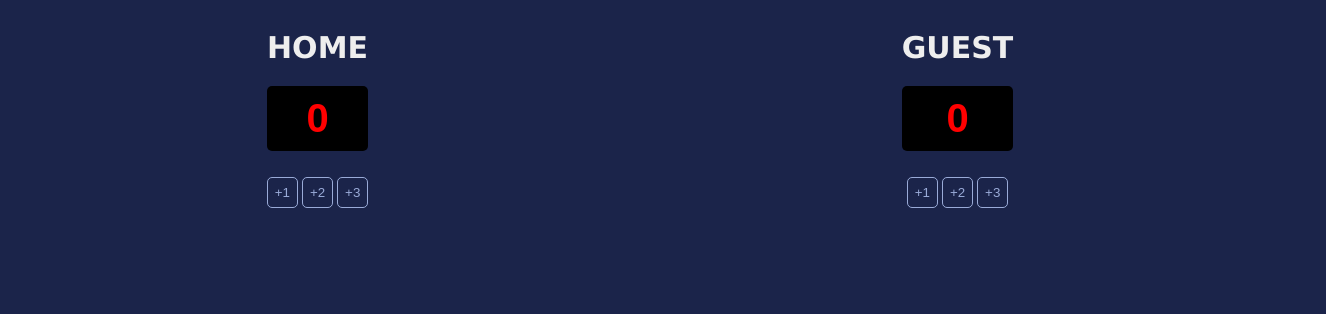
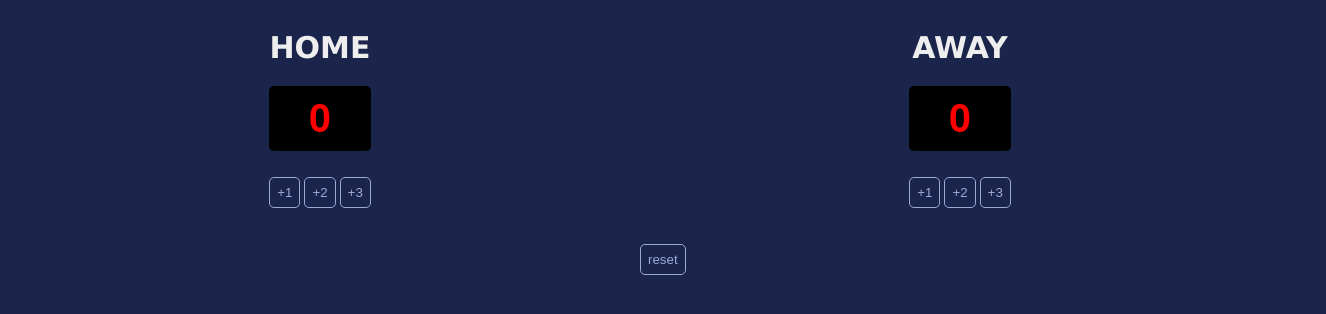
Before and after one commit to ganeshxwz/scrimba-github, a website built with Vite: page index.html in a window 1280 px wide. Shown: the whole page, 1326 px wide, since content can reach past the window. Built offline with nearby package versions, Linux system fonts and the light colour scheme; a web font is replaced by a local one.

Commit message:
change home to away & added reset button

```diff
--- a/index.css
+++ b/index.css
@@ -1,9 +1,8 @@
-@import url('https://fonts.cdnfonts.com/css/cursed-timer-ulil');
-
+@import url("https://fonts.cdnfonts.com/css/cursed-timer-ulil");
 
 body {
   margin: 0;
-    background-color: #1B244A
+  background-color: #1b244a;
 }
 
 .container {
@@ -11,35 +10,38 @@ body {
   display: flex;
   justify-content: space-around;
   text-align: center;
-
 }
 
-h3{
+h3 {
   font-family: Verdana, Geneva, Tahoma, sans-serif;
   font-weight: bold;
-    color: #EEEEEE;
+  color: #eeeeee;
   font-size: 30px;
   margin-bottom: 1px;
 }
 
 h2 {
   font-size: 30px;
-    font-family: Cursed Timer ULiL , sans-serif;
+  font-family: Cursed Timer ULiL, sans-serif;
   color: red;
   background-color: black;
   font-size: 40px;
   border-radius: 5px;
   padding: 10px;
-    margin-top: 21px ;
+  margin-top: 21px;
   margin-bottom: 26px;
 }
 
- button{
+button {
   background: none;
-    color: #9AABD8;
-    border: 1px solid #9AABD8;
-    font-family: Cursed Timer ULiL , sans-serif;
+  color: #9aabd8;
+  border: 1px solid #9aabd8;
+  font-family: Cursed Timer ULiL, sans-serif;
   padding: 7px 7px;
   justify-content: space-between;
   border-radius: 5px;
 }
+
+.reset {
+  margin: 0% 50% 0% 50%;
+}
--- a/index.html
+++ b/index.html
@@ -1,6 +1,6 @@
 <html>
   <head>
-        <link rel="stylesheet" href="index.css">
+    <link rel="stylesheet" href="index.css" />
   </head>
   <body>
     <div class="container">
@@ -12,13 +12,14 @@
         <button onclick="add3()">+3</button>
       </div>
       <div>
-                <h3>GUEST</h3>
+        <h3>AWAY</h3>
         <h2 id="guest-count">0</h2>
         <button onclick="addg1()">+1</button>
         <button onclick="addg2()">+2</button>
         <button onclick="addg3()">+3</button>
       </div>
     </div>
+    <br /><br /><button class="reset" onclick="reset()">reset</button>
     <script src="index.js"></script>
   </body>
 </html>
--- a/index.js
+++ b/index.js
@@ -1,38 +1,43 @@
+let homeCount = document.getElementById("home-count");
+let guestCount = document.getElementById("guest-count");
 
+count = 0;
 
-let homeCount = document.getElementById("home-count")
-let guestCount = document.getElementById("guest-count")
-
-count = 0
-
-function add1(){
-    count += 1
-    homeCount.textContent = count
+function add1() {
+  count += 1;
+  homeCount.textContent = count;
 }
 
-function add2(){
-    count += 2
-    homeCount.textContent = count
+function add2() {
+  count += 2;
+  homeCount.textContent = count;
 }
 
-function add3(){
-    count += 3
-    homeCount.textContent = count
+function add3() {
+  count += 3;
+  homeCount.textContent = count;
 }
 
-count2 = 0
+count2 = 0;
 
-function addg1(){
-    count2 += 1
-    guestCount.textContent = count2
+function addg1() {
+  count2 += 1;
+  guestCount.textContent = count2;
 }
 
-function addg2(){
-    count2 += 2
-    guestCount.textContent = count2
+function addg2() {
+  count2 += 2;
+  guestCount.textContent = count2;
 }
 
-function addg3(){
-    count2 += 3
-    guestCount.textContent = count2
+function addg3() {
+  count2 += 3;
+  guestCount.textContent = count2;
 }
+
+function reset() {
+  guestCount.textContent = 0;
+  homeCount.textContent = 0;
+  count = 0;
+  count2 = 0;
+}
```
Lines whose indentation alone changed are shown as unchanged.
